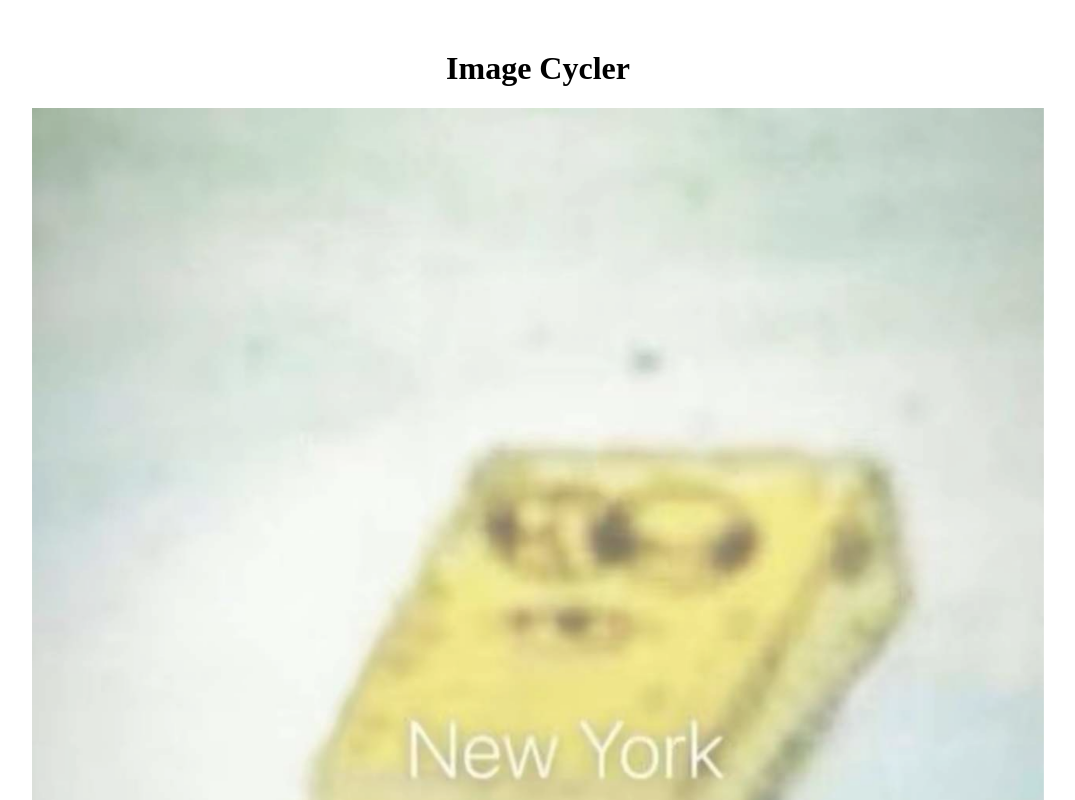
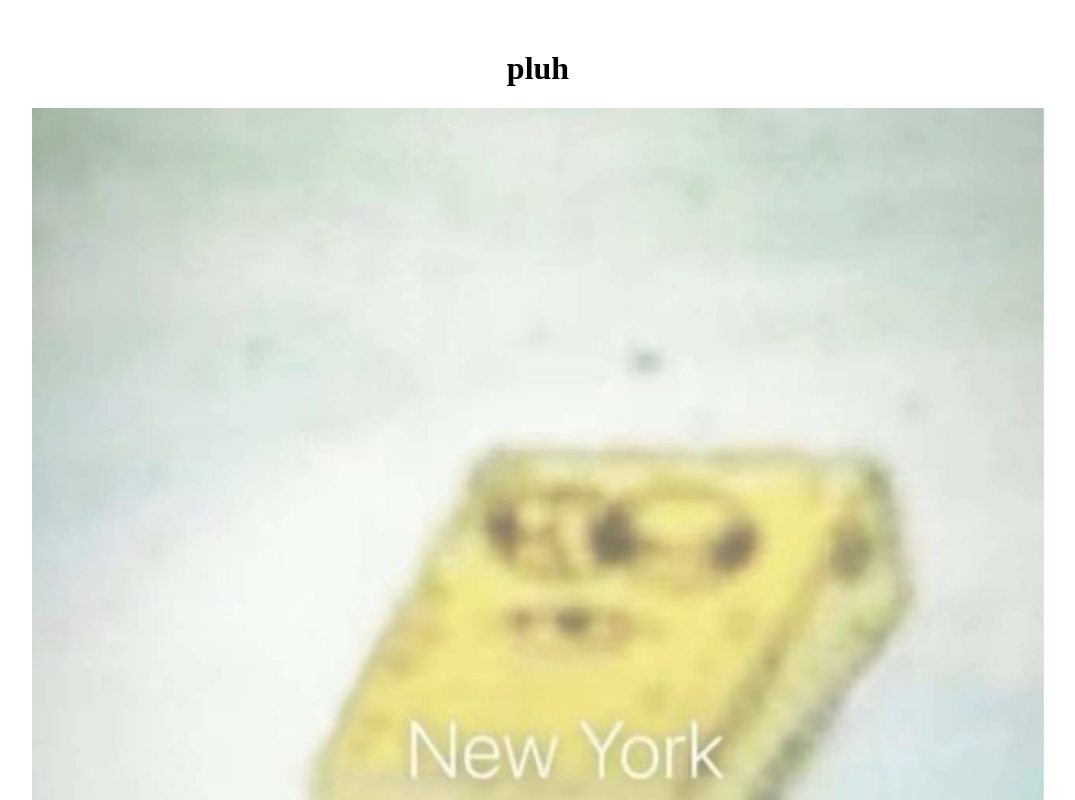
Before and after one commit to r-y4n/webapp, a Next.js app: page / in a window 1280 px wide. Shown: the top 800 px of the page, without its empty margins (102-1177 px from the left). Built offline with nearby package versions, Linux system fonts and the light colour scheme.

Commit message:
Update index.js

```diff
--- a/pages/index.js
+++ b/pages/index.js
@@ -24,10 +24,10 @@
 
   return (
     <div className={styles.container}>
-      <h1>Image Cycler</h1>
+      <h1>pluh</h1>
       <img
         src={images[currentImageIndex]}
-        alt="Cycling images"
+        alt="pluh"
         className={`${styles.image} ${fade ? styles['fade-in'] : ''}`}
       />
     </div>
```
